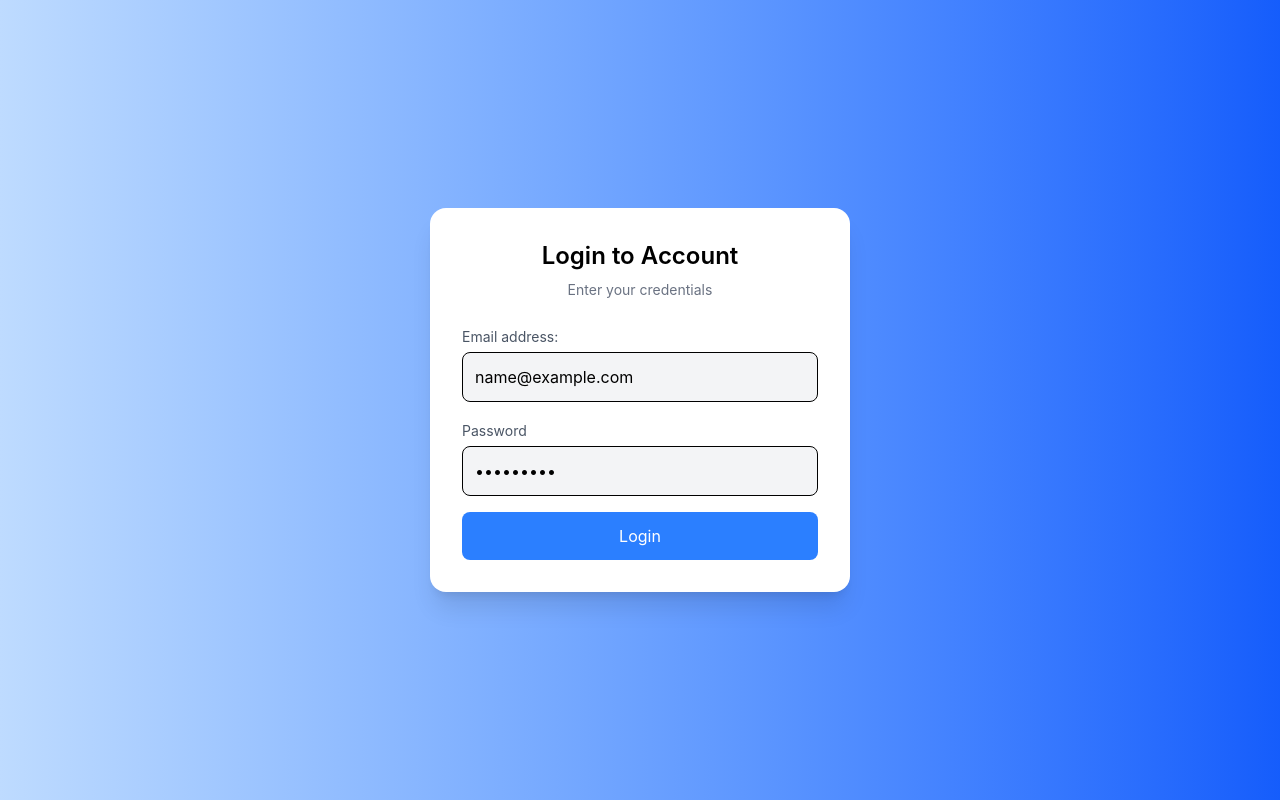
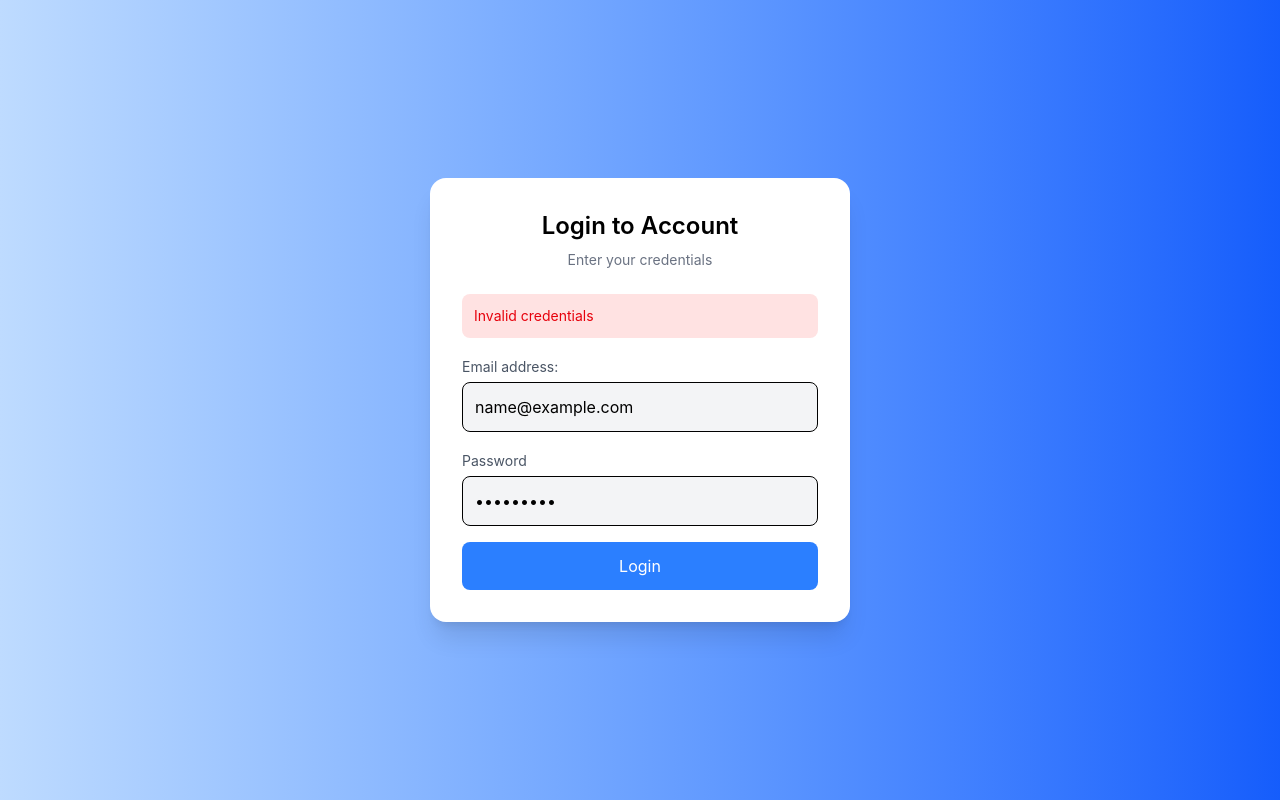
Before and after one commit to rajashahbazahmed1999/tutor-frontend, a React app: page /login in a window 1280 px wide. Both pictures are taken after typing "name@example.com", "Sample123" into the empty fields and a click on the button "Login". Built offline with nearby package versions, Linux system fonts and the light colour scheme; no server answers; the HTML template or start-up script is replaced by a standard one.

Commit message:
login update

```diff
--- a/src/pages/Login.jsx
+++ b/src/pages/Login.jsx
@@ -6,27 +6,37 @@ function Login() {
   const [email, setEmail] = useState("");
   const [password, setPassword] = useState("");
 
+
+  const [error, setError] = useState("");
+
   const navigate = useNavigate();
 
   const handleSubmit = async (e) => {
     e.preventDefault();
 
+    if (!email.trim() || !password.trim()) {
+      setError("Email and Password are required");
+      return;
+    }
+
     try {
+      setError("");
+
       const res = await API.post("/auth/login", {
         email,
         password
       });
 
-      // 🔐 save token
+
       localStorage.setItem("token", res.data.token);
       localStorage.setItem("role", res.data.user.role);
 
-      alert("Login successful");
+
 
       navigate("/dashboard");
 
     } catch (err) {
-      alert(err.response?.data?.msg || "Invalid credentials");
+      setError(err.response?.data?.msg || "Invalid credentials");
     }
   };
 
@@ -42,6 +52,12 @@ function Login() {
           Enter your credentials
         </p>
 
+        {error && (
+          <div className="bg-red-100 text-red-600 p-3 rounded-lg text-sm mb-4">
+            {error}
+          </div>
+        )}
+
         <form onSubmit={handleSubmit} className="space-y-4">
 
           <div>
@@ -49,7 +65,7 @@ function Login() {
             <input
               type="email"
               placeholder="example@gmail.com"
-              className="w-full mt-1 p-3 border rounded-lg bg-gray-100"
+              className="w-full mt-1 p-3 border rounded-lg bg-gray-100 focus:outline-none focus:ring-2 focus:ring-blue-500"
               value={email}
               onChange={(e)=>setEmail(e.target.value)}
             />
@@ -60,7 +76,7 @@ function Login() {
             <input
               type="password"
               placeholder="••••••••"
-              className="w-full mt-1 p-3 border rounded-lg bg-gray-100"
+              className="w-full mt-1 p-3 border rounded-lg bg-gray-100 focus:outline-none focus:ring-2 focus:ring-blue-500"
               value={password}
               onChange={(e)=>setPassword(e.target.value)}
             />
@@ -68,7 +84,7 @@ function Login() {
 
           <button
             type="submit"
-            className="w-full bg-blue-500 text-white py-3 rounded-lg hover:bg-blue-600"
+            className="w-full bg-blue-500 text-white py-3 rounded-lg hover:bg-blue-600 transition"
           >
             Login
           </button>
```
